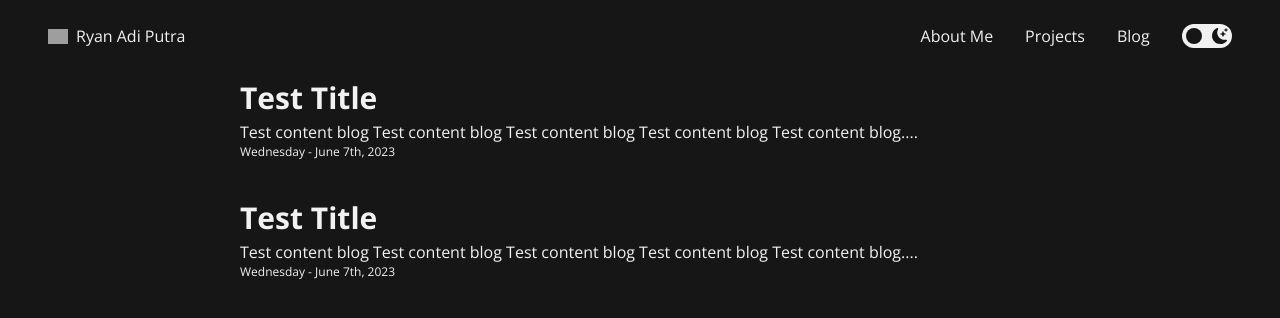
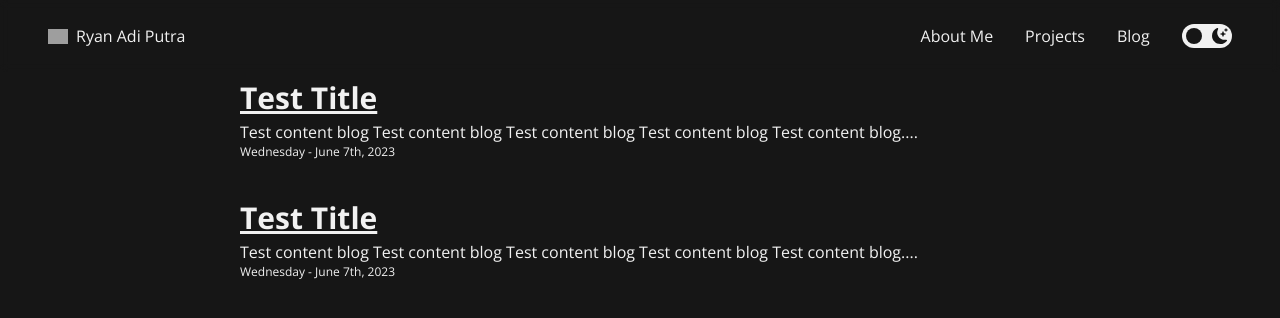
Before and after one commit to ryanadiputraa/portfolio-old, a Next.js app: page /blog in a window 1280 px wide. Shown: the top 318 px of the page. Built offline with nearby package versions, Linux system fonts and the light colour scheme; grey boxes are pictures that could not be loaded.

Commit message:
fix: blog title

```diff
--- a/src/app/blog/page.tsx
+++ b/src/app/blog/page.tsx
@@ -26,9 +26,9 @@ export default function Blog() {
 			{Object.keys(contents).map((title) => {
 				const metaContent = contents[title].meta;
 				return (
-					<div className="flex flex-col items-start">
+					<div key={title} className="flex flex-col items-start">
 						<Link href={`/blog/${title}`}>
-							<h2 className="text-3xl font-bold hover:underline cursor-pointer mb-1">{metaContent.title}</h2>
+							<h2 className="text-3xl font-bold underline cursor-pointer mb-1">{metaContent.title}</h2>
 						</Link>
 						<p className="">{metaContent.description}</p>
 						<span className="text-xs font-thin">{format(metaContent.date, 'EEEE - MMMM do, yyyy')}</span>
```
Also changed, not shown: src/app/globals.css (indentation only).
